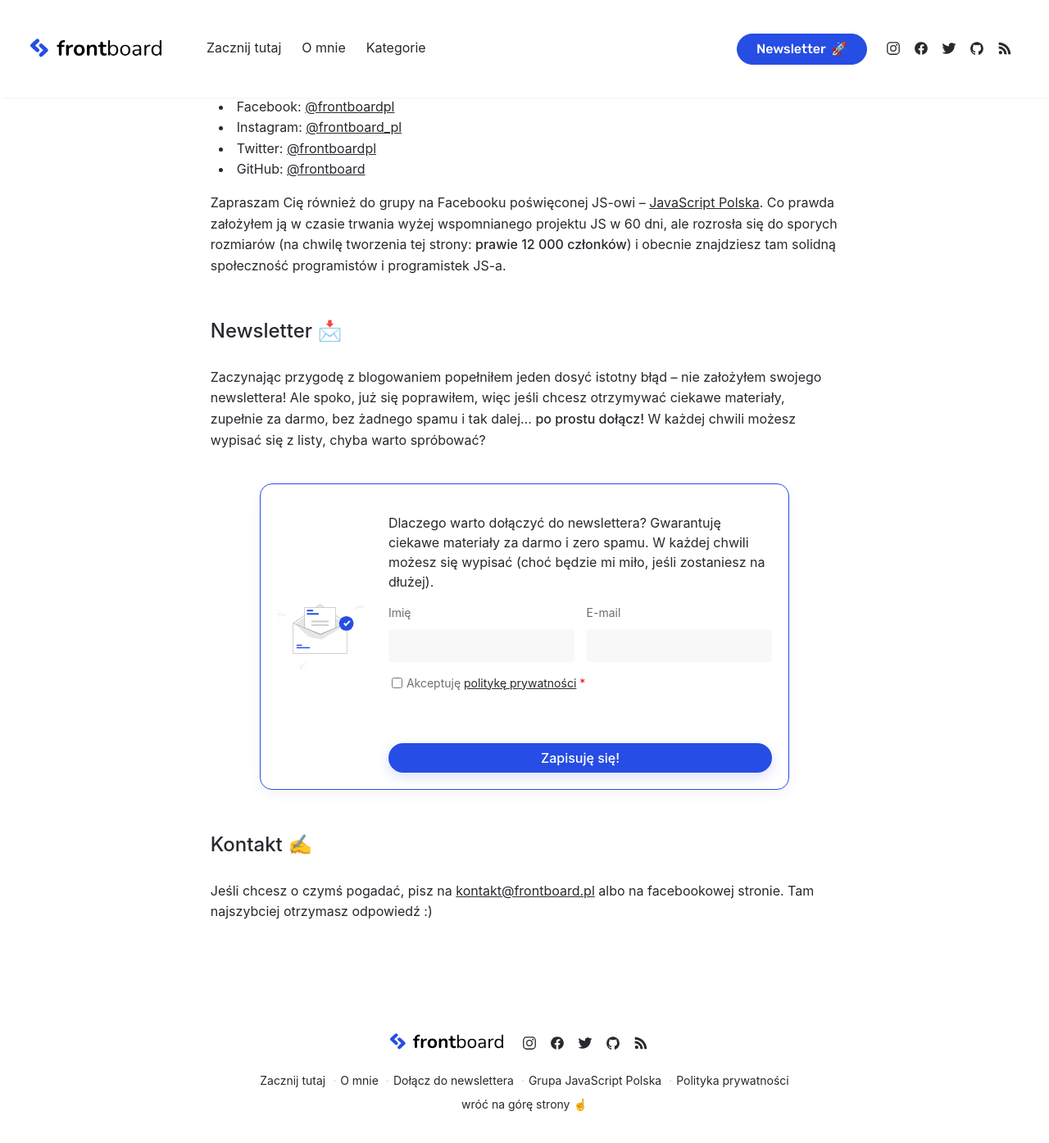
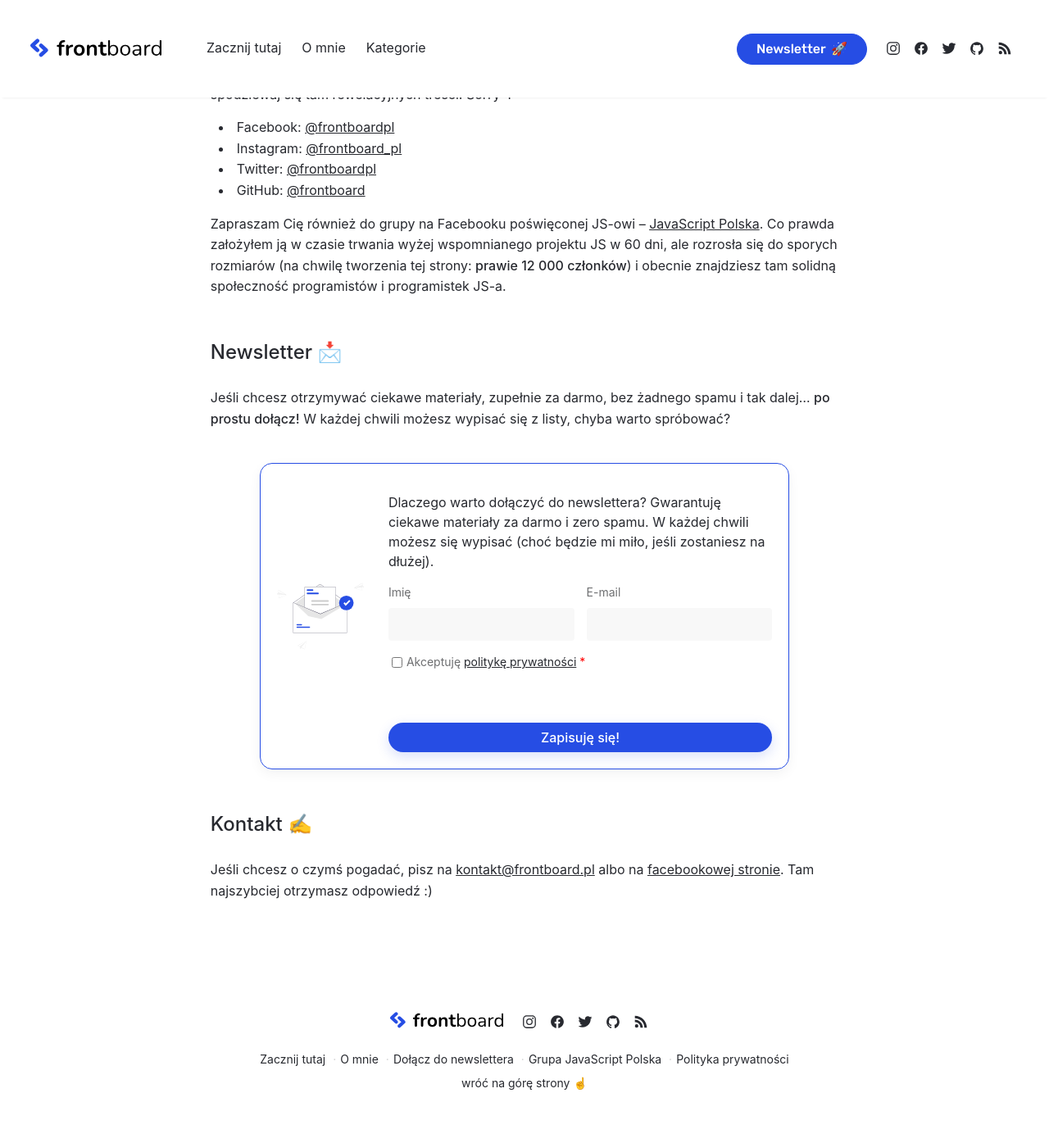
Before and after one commit to frontboard/blog, a Jekyll site: the page built from _pages/start.md, in a window 1280 px wide and 1400 px high, scrolled down 745 px. Shown: the top 1395 px of the window at 82% size. Built offline with Jekyll 4.4.1, drawn with Linux system fonts in a browser that asks for light colours; after the commit the page ends 2119 px from its top, so only the background shows below that; some of the changed text lies outside the part shown.

Commit message:
Update start.md

```diff
--- a/_pages/start.md
+++ b/_pages/start.md
@@ -22,11 +22,11 @@ Jestem obecny w kilku social mediach. Najaktywniejszym medium jest Facebook, cho
 Zapraszam Cię również do grupy na Facebooku poświęconej JS-owi – [JavaScript Polska](https://www.facebook.com/groups/jspolska). Co prawda założyłem ją w czasie trwania wyżej wspomnianego projektu JS w 60 dni, ale rozrosła się do sporych rozmiarów (na chwilę tworzenia tej strony: **prawie 12 000 członków**) i obecnie znajdziesz tam solidną społeczność programistów i programistek JS-a.
 
 ## Newsletter 📩
-Zaczynając przygodę z blogowaniem popełniłem jeden dosyć istotny błąd – nie założyłem swojego newslettera! Ale spoko, już się poprawiłem, więc jeśli chcesz otrzymywać ciekawe materiały, zupełnie za darmo, bez żadnego spamu i tak dalej... **po prostu dołącz!** W każdej chwili możesz wypisać się z listy, chyba warto spróbować?
+Jeśli chcesz otrzymywać ciekawe materiały, zupełnie za darmo, bez żadnego spamu i tak dalej... **po prostu dołącz!** W każdej chwili możesz wypisać się z listy, chyba warto spróbować?
 
 <div style="margin: 40px 0;">
 {% include newsletter.html %}
 </div>
 
 ## Kontakt ✍️
-Jeśli chcesz o czymś pogadać, pisz na [kontakt@frontboard.pl](mailto:kontakt@frontboard.pl) albo na facebookowej stronie. Tam najszybciej otrzymasz odpowiedź :)
+Jeśli chcesz o czymś pogadać, pisz na [kontakt@frontboard.pl](mailto:kontakt@frontboard.pl) albo na [facebookowej stronie](https://facebook.com/frontboardpl). Tam najszybciej otrzymasz odpowiedź :)
```
Also changed, not shown: other parts of _pages/start.md (+1 -1 lines).
